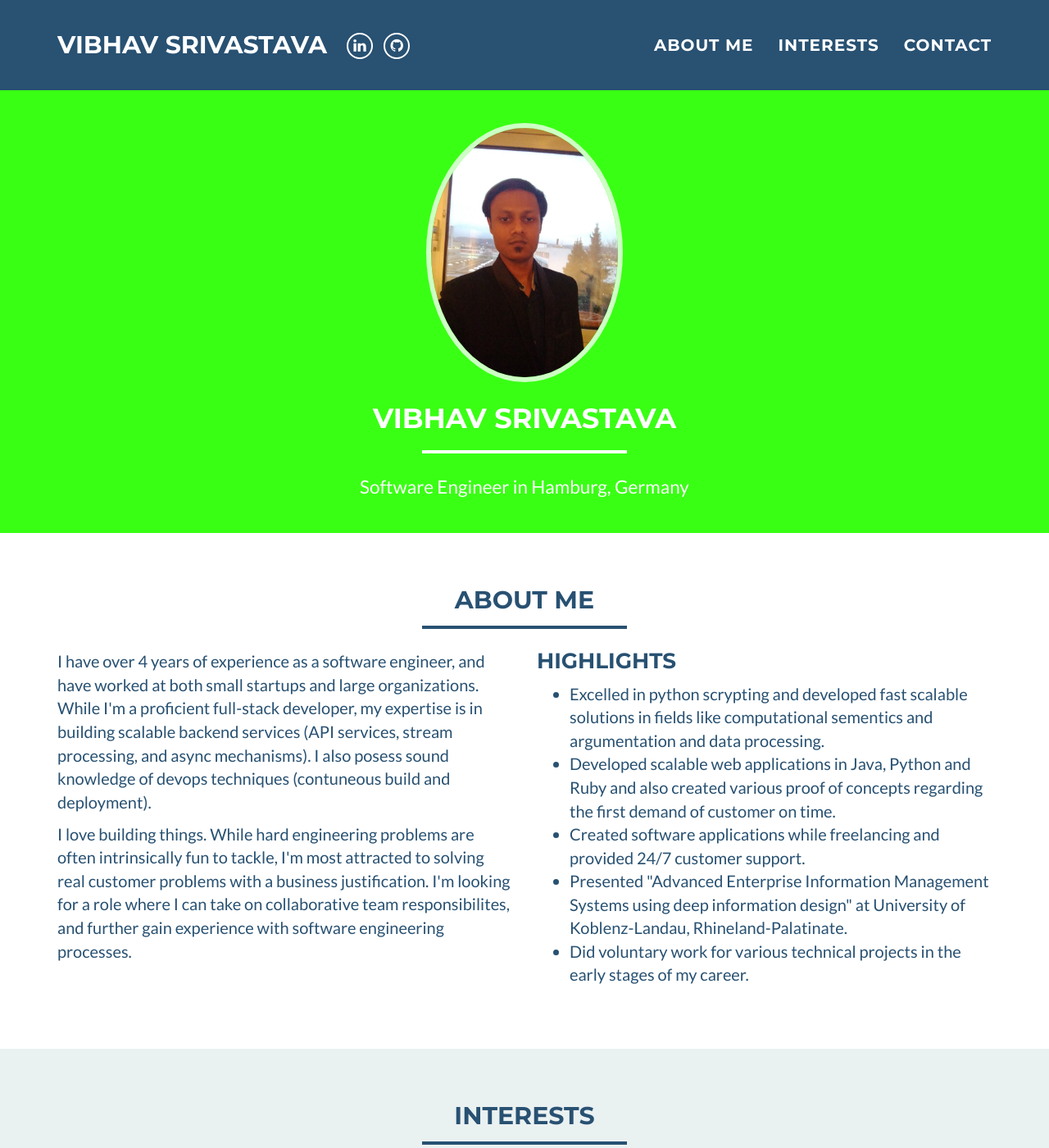
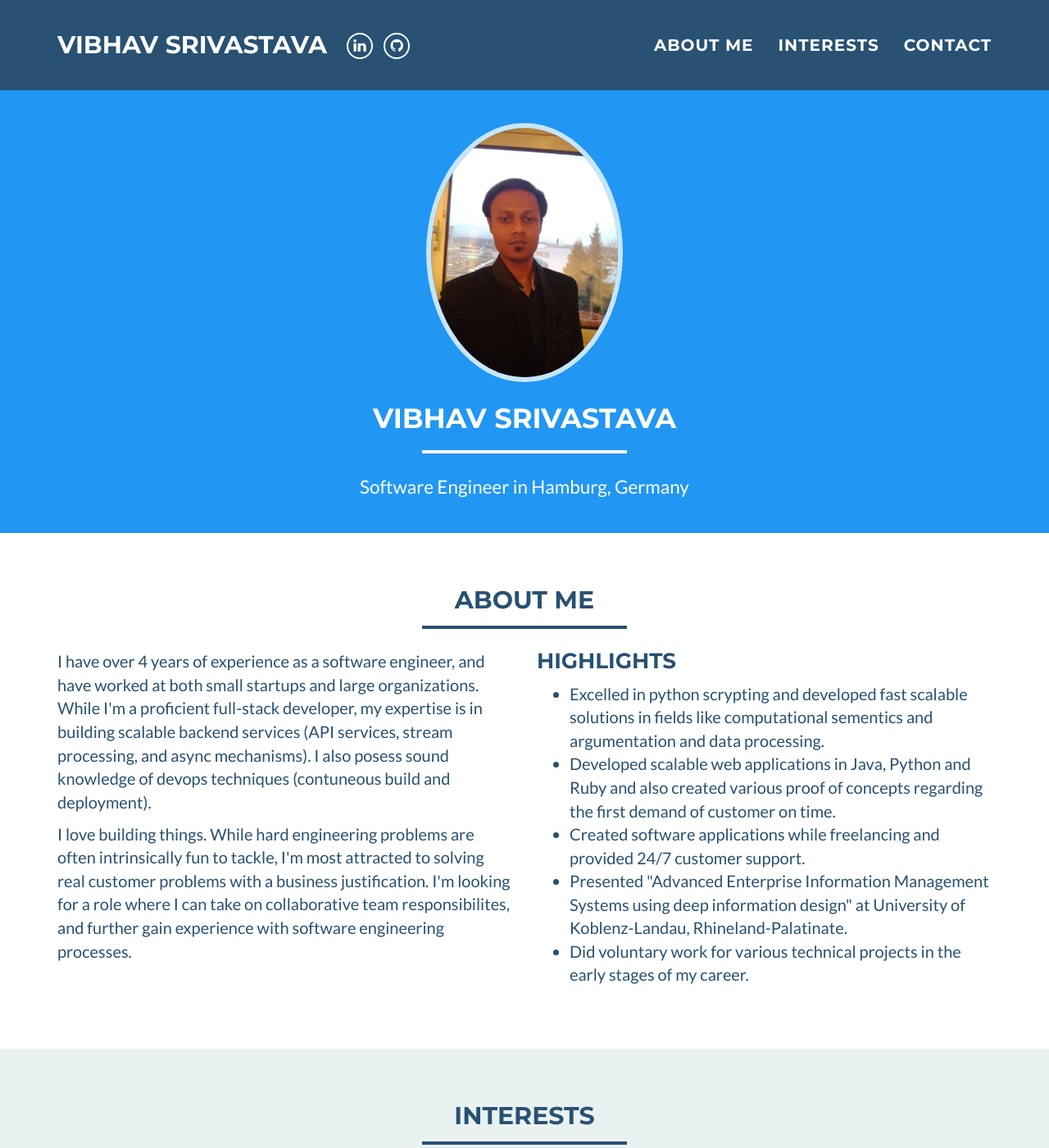
Before and after one commit to vibhav13/vibhav13.github.io, a Jekyll site: the page built from index.html, in a window 1280 px wide and 1400 px high. Shown: the whole window at 82% size. Built offline with Jekyll 4.4.1, drawn with Linux system fonts in a browser that asks for light colours.

Commit message:
Revert change

```diff
--- a/_config.yml
+++ b/_config.yml
@@ -22,8 +22,8 @@ bing_verify:
 
 # Color settings (hex-codes without the leading hash-tag)
 color:
-  primary: 39ff14
-  primary-rgb: "57, 255, 20"
+  primary: 2196F3
+  primary-rgb: "33, 150, 243"
   secondary: 285172
   secondary-dark: 29455b
   section-tout: eaf1f1
```
